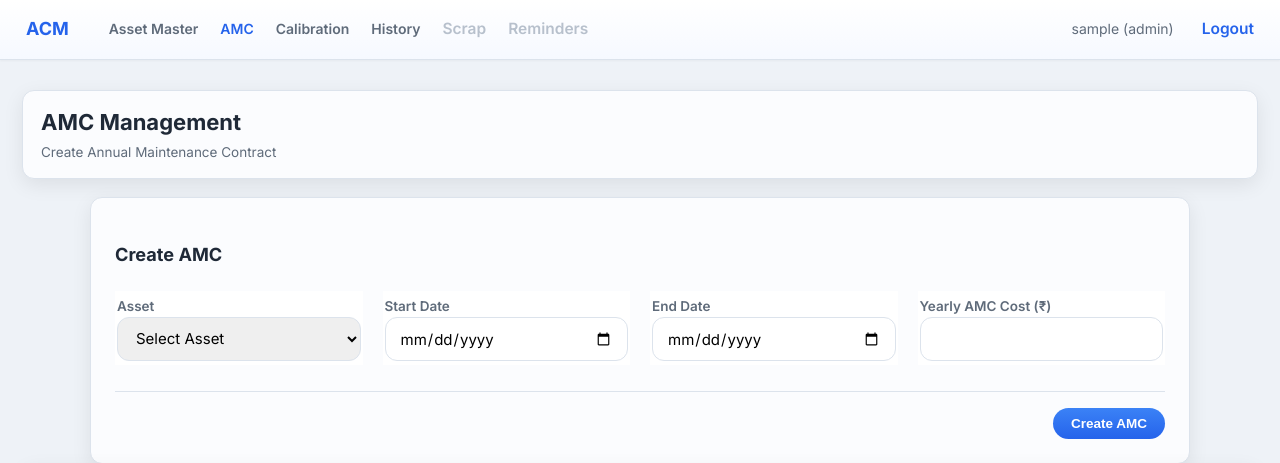
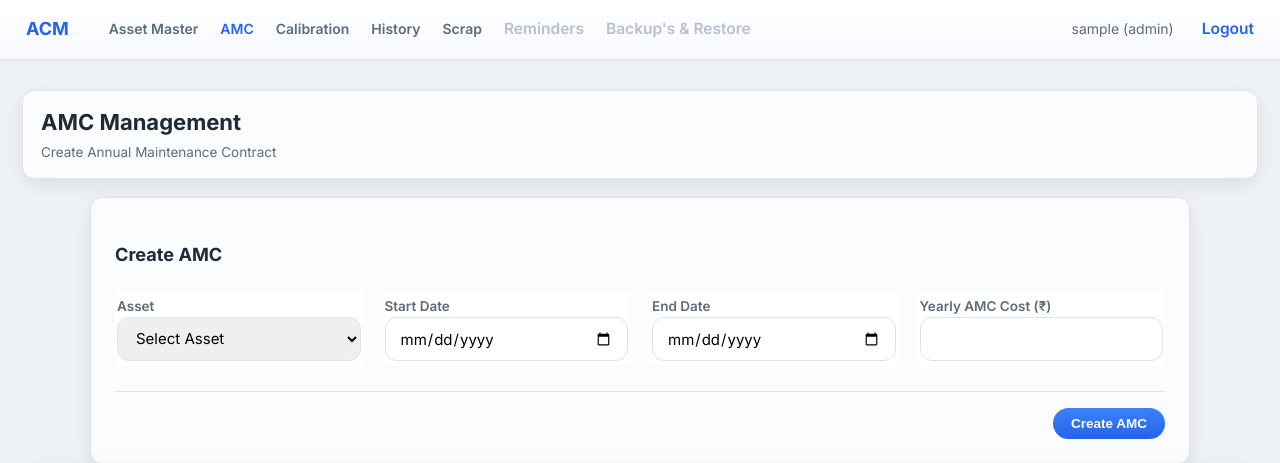
Before and after one commit to Yash-Aparajit/Asset_Compliance_Manager, a Flask app: page /amc in a window 1280 px wide. Shown: the top 463 px of the page. Run offline with Flask 3, Linux system fonts and the light colour scheme; the visitor is signed in with stand-in values (Sample User, id 1); data that the repository does not hold is empty.

Commit message:
Update base.html

```diff
--- a/templates/base.html
+++ b/templates/base.html
@@ -34,8 +34,13 @@
             History
         </a>
 
-        <span class="nav-disabled">Scrap</span>
+        <a href="{{ url_for('scrap_asset') }}"
+        class="{% if request.path.startswith('/scrap') %}active{% endif %}">
+            Scrap
+        </a>
+
         <span class="nav-disabled">Reminders</span>
+        <span class="nav-disabled">Backup's & Restore</span>
     </nav>
 
     <div class="topbar-right">
@@ -60,6 +65,21 @@
         {% endif %}
     {% endwith %}
 
+    {% if request.path.startswith('/history') %}
+    <div class="history-toggle">
+        <a href="{{ url_for('history') }}"
+        class="toggle-btn {% if request.path == '/history' %}active{% endif %}">
+            AMC History
+        </a>
+
+        <a href="{{ url_for('history_calibration_list') }}"
+        class="toggle-btn {% if request.path.startswith('/history/calibration') %}active{% endif %}">
+            Calibration History
+        </a>
+    </div>
+    {% endif %}
+
+
     {% block content %}{% endblock %}
 
 </main>
```
